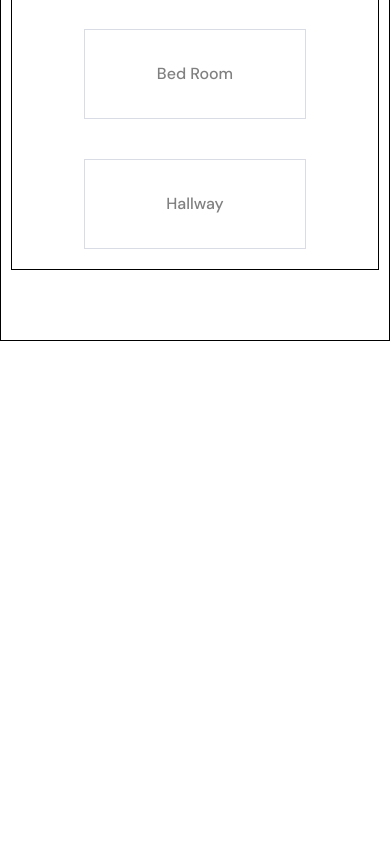
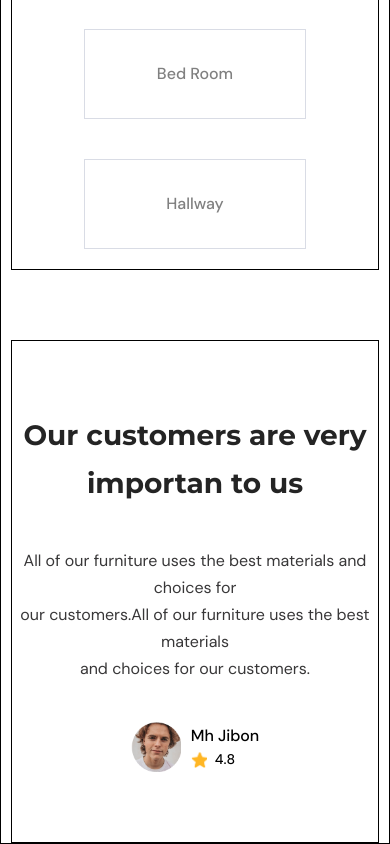
Before and after one commit to AndriyPapirnyk/DudeShape-react, a React (Create React App) app: page / in a window 390 px wide. Shown: the part 4349-5193 px from the top of the page. Before the commit the page ends 4690 px from the top, so only its background shows below. Built offline with nearby package versions, Linux system fonts and the light colour scheme.

Commit message:
adaptive for customers block

```diff
--- a/src/components/Main.jsx
+++ b/src/components/Main.jsx
@@ -5,7 +5,7 @@ import Companies from './companies/Companies';
 import About from './about/About';
 import Popuplar from './popular/Popular';
 import Furniture from './furniture/Furniture';
-// import Customers from './customers/Customers';
+import Customers from './customers/Customers';
 // import Subscription from './subsription/Subscription';
 
 function Main() {
@@ -18,7 +18,7 @@ function Main() {
             <About />
             <Popuplar />
             <Furniture />
-            {/* <Customers />  */}
+            <Customers />
             {/* <Subscription /> */}
         </div>
     </div>
--- a/src/components/customers/Customers.css
+++ b/src/components/customers/Customers.css
@@ -10,10 +10,34 @@
 .customers__img {
   width: 565px;
 }
+@media screen and (max-width: 1160px) {
+  .customers__img {
+    width: 465px;
+  }
+}
+@media screen and (max-width: 1060px) {
+  .customers__img {
+    width: 385px;
+  }
+}
+@media screen and (max-width: 1005px) {
+  .customers__img {
+    display: none;
+  }
+}
 .customers__text {
   display: flex;
   flex-direction: column;
   gap: 40px;
+}
+@media screen and (max-width: 1005px) {
+  .customers__text {
+    width: 100%;
+    height: 100%;
+    justify-content: center;
+    align-items: center;
+    text-align: center;
+  }
 }
 .customers__text h1 {
   font-family: "Montserrat";
@@ -23,6 +47,11 @@
   line-height: 48px;
   color: #242424;
 }
+@media screen and (max-width: 600px) {
+  .customers__text h1 {
+    font-size: 28px;
+  }
+}
 .customers__text p {
   font-family: "DM Sans";
   font-style: normal;
@@ -31,3 +60,8 @@
   line-height: 27px;
   color: #383738;
 }
+@media screen and (max-width: 600px) {
+  .customers__text p {
+    font-size: 16px;
+  }
+}
--- a/src/components/customers/Customers.scss
+++ b/src/components/customers/Customers.scss
@@ -8,11 +8,27 @@
     border: 1px solid #000;
     &__img{
         width: 565px;
+        @media screen and (max-width: 1160px) {
+            width: 465px;
+        }
+        @media screen and (max-width: 1060px) {
+            width: 385px;
+        }
+        @media screen and (max-width: 1005px) {
+            display: none;
+        }
     }
     &__text{
         display: flex;
         flex-direction: column;
         gap: 40px;
+        @media screen and (max-width: 1005px) {
+            width: 100%;
+            height: 100%;
+            justify-content: center;
+            align-items: center;
+            text-align: center;
+        }
         h1{
             font-family: 'Montserrat';
             font-style: normal;
@@ -20,6 +36,9 @@
             font-size: 32px;
             line-height: 48px;
             color: #242424;
+            @media screen and (max-width: 600px) {
+                font-size: 28px;
+            }
         }
         p{
             font-family: 'DM Sans';
@@ -28,6 +47,9 @@
             font-size: 20px;
             line-height: 27px;
             color: #383738;
+            @media screen and (max-width: 600px) {
+                font-size: 16px;
+            }
         }
     }
 }
```
